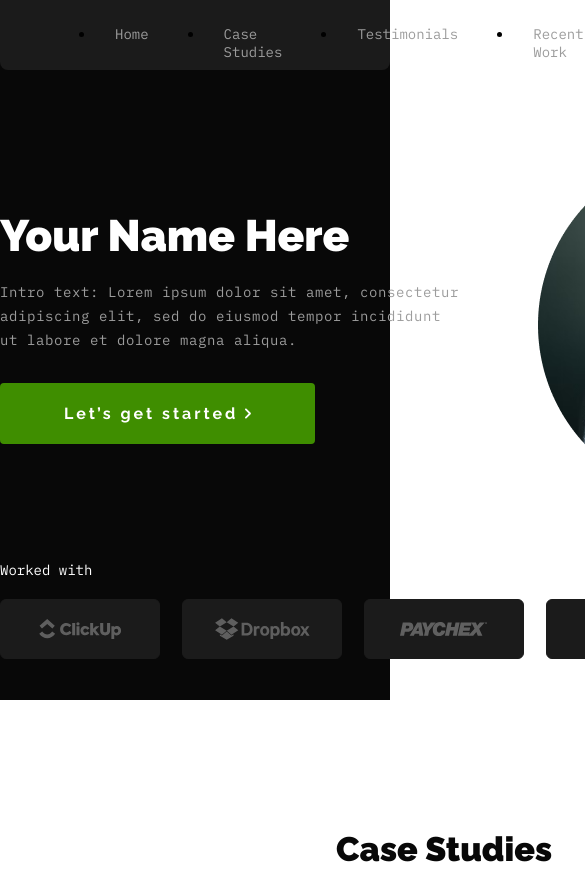
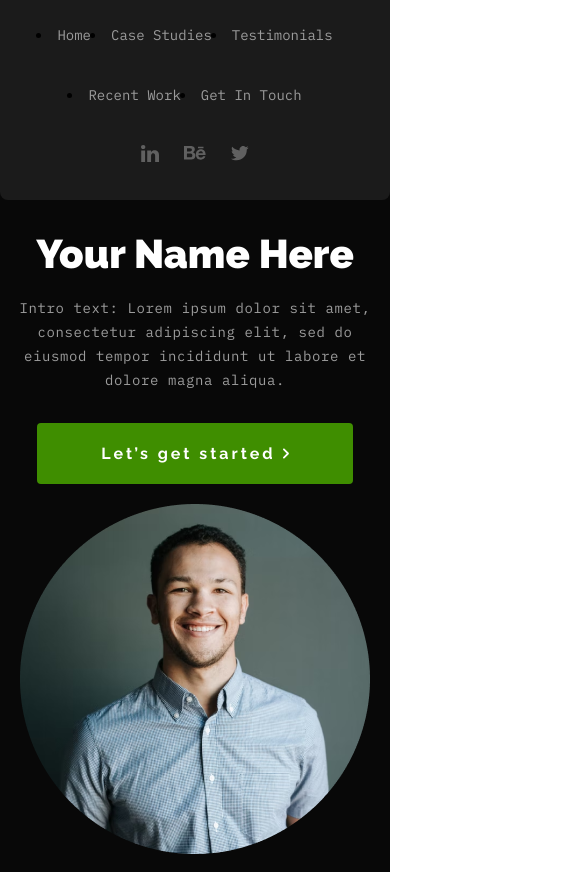
Before and after one commit to 8devmx/personal-portfolio-segundo-parcial, a plain HTML site: page index.html in a window 390 px wide. Shown: the top 872 px of the page, 585 px wide, since content can reach past the window. Drawn offline with Linux system fonts and the light colour scheme.

Commit message:
Agregando responsive mobile

```diff
--- a/styles.css
+++ b/styles.css
@@ -240,3 +240,102 @@
 .case_study_green .case_study_button {
   background: #2AB090;
 }
+
+/* Teléfonos */
+@media (min-width: 320px) and (max-width: 767px) {
+  .hero {
+    height: auto;
+  }
+
+  .alliances,
+  .principal,
+  .cases_studies_header,
+  .case_study {
+    width: 100%;
+  }
+
+  .menu {
+    width: 100%;
+    overflow-x: hidden;
+    padding: 10px;
+    height: auto;
+    display: block;
+  }
+
+  .menu ul {
+    gap: 10px;
+    flex-flow: wrap;
+    justify-content: center;
+    text-align: center;
+  }
+
+  .menu ul a {
+    padding: 16px 5px;
+  }
+
+  .menu .icons {
+    justify-content: center;
+  }
+
+  .principal {
+    display: block;
+  }
+
+  .case_study {
+    display: block;
+  }
+
+  .case_study_image img {
+    width: 100%;
+    object-fit: cover;
+  }
+
+  .alliances_logos {
+    flex-direction: column;
+  }
+
+  .principal {
+    margin-top: 30px;
+    text-align: center;
+    padding: 0 15px;
+  }
+
+  .principal_description {
+    padding-right: 0;
+  }
+
+  .principal_description h1 {
+    font-size: 40px;
+  }
+
+  .principal_description a {
+    margin: 20px auto;
+  }
+
+  .alliances {
+    padding: 0 15px;
+  }
+
+  .alliances_logos a {
+    width: 100%;
+    margin-bottom: 15px;
+  }
+
+  .cases_studies {
+    padding: 50px 15px;
+  }
+
+  .cases_studies_header br {
+    display: none;
+  }
+
+  .case_study_image {
+    margin-top: 20px;
+  }
+}
+
+/* Tablets gama baja */
+@media (min-width: 768px) and (max-width: 991px) {}
+
+/* Tablets gama alta y laptops */
+@media (min-width: 992px) and (max-width: 1200px) {}
```
